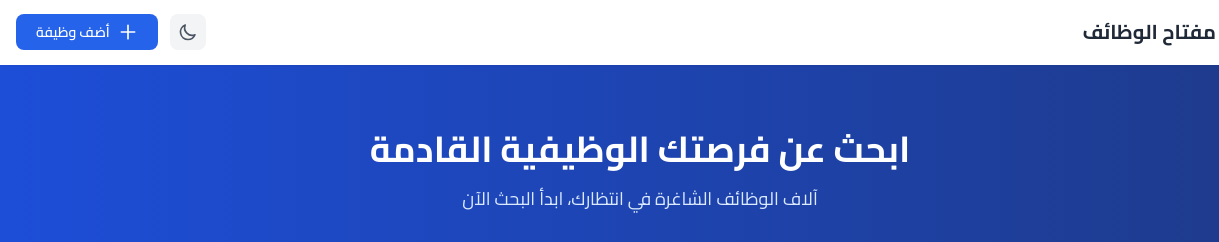
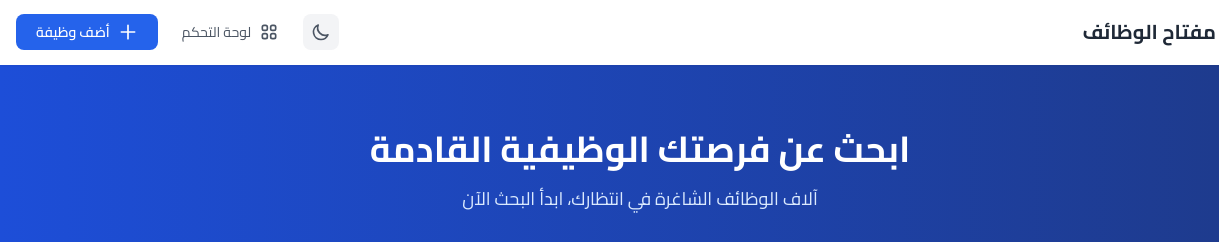
Before and after one commit to KarimWajihKMW/--------------------1767106839942-y21qazrl-a2qhk5, a plain HTML site: page index.html in a window 1280 px wide. Shown: the top 242 px of the page, 0-1219 px from the left. Drawn offline with nearby package versions, Linux system fonts and the light colour scheme.

Commit message:
chore: update via Super Builder

```diff
--- a/index.html
+++ b/index.html
@@ -53,6 +53,13 @@
                     <!-- Moon Icon (for light mode) -->
                     <svg id="moon-icon" class="w-5 h-5" fill="none" stroke="currentColor" viewBox="0 0 24 24"><path stroke-linecap="round" stroke-linejoin="round" stroke-width="2" d="M20.354 15.354A9 9 0 018.646 3.646 9.003 9.003 0 0012 21a9.003 9.003 0 008.354-5.646z"></path></svg>
                 </button>
+
+                <a href="dashboard.html" class="hidden sm:flex items-center gap-2 text-gray-600 dark:text-gray-300 hover:text-blue-600 dark:hover:text-blue-400 font-medium px-3 py-2 transition-colors">
+                    <svg xmlns="http://www.w3.org/2000/svg" class="h-5 w-5" fill="none" viewBox="0 0 24 24" stroke="currentColor">
+                        <path stroke-linecap="round" stroke-linejoin="round" stroke-width="2" d="M4 6a2 2 0 012-2h2a2 2 0 012 2v2a2 2 0 01-2 2H6a2 2 0 01-2-2V6zM14 6a2 2 0 012-2h2a2 2 0 012 2v2a2 2 0 01-2 2h-2a2 2 0 01-2-2V6zM4 16a2 2 0 012-2h2a2 2 0 012 2v2a2 2 0 01-2 2H6a2 2 0 01-2-2v-2zM14 16a2 2 0 012-2h2a2 2 0 012 2v2a2 2 0 01-2 2h-2a2 2 0 01-2-2v-2z" />
+                    </svg>
+                    <span class="text-sm">لوحة التحكم</span>
+                </a>
 
                 <button id="open-modal-btn" class="bg-blue-600 hover:bg-blue-700 text-white px-4 md:px-5 py-2 rounded-lg font-semibold transition-colors flex items-center gap-2 text-sm whitespace-nowrap">
                     <svg xmlns="http://www.w3.org/2000/svg" class="h-5 w-5" fill="none" viewBox="0 0 24 24" stroke="currentColor">
```
